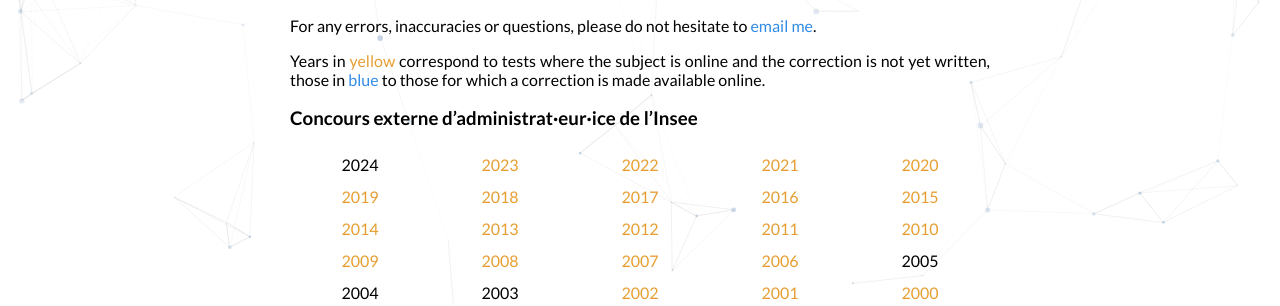
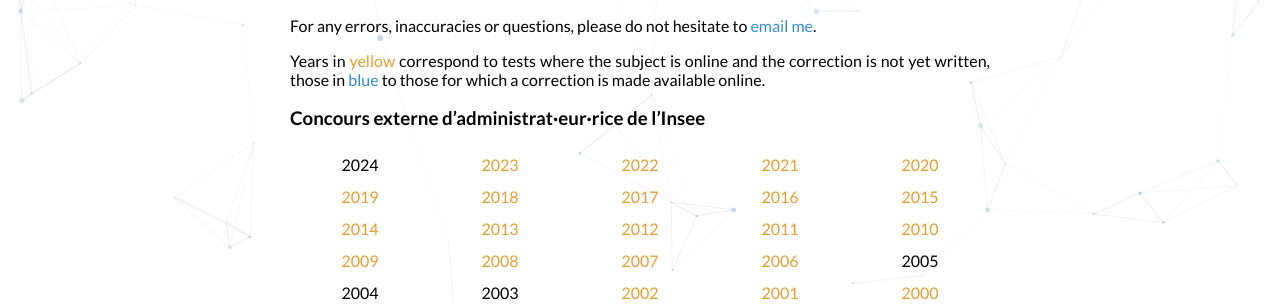
Before and after one commit to bglbrt/bglbrt.github.io, a Jekyll site: the page built from en/resources.md, in a window 1280 px wide. Shown: the part 633-939 px from the top of the page. Built offline with Jekyll 4.4.1, drawn with Linux system fonts in a browser that asks for light colours; nearby versions of some CDN libraries.

Commit message:
Mise à jour du site

```diff
--- a/en/resources.md
+++ b/en/resources.md
@@ -46,7 +46,7 @@
 
 </div>
 
-### Concours externe d'administrat·eur·ice de l'Insee
+### Concours externe d'administrat·eur·rice de l'Insee
 
 <div>
 
```
Also changed, not shown: fr/ressources.md (+1 -1 lines).
